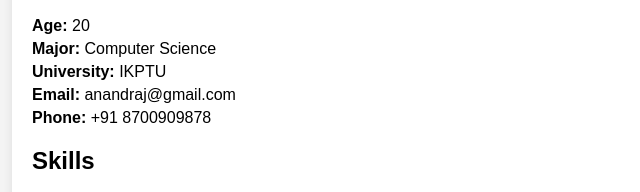
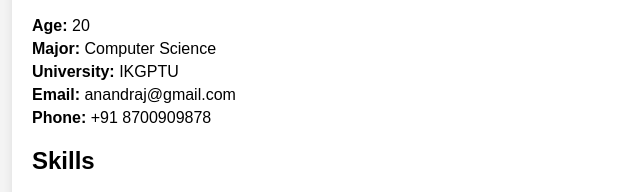
Before and after one commit to anandrajkcet09/F4.Cafe, a plain HTML site: page profile.html in a window 1280 px wide. Shown: the part 171-363 px from the top of the page, 96-736 px from the left. Drawn offline with Linux system fonts and the light colour scheme.

Commit message:
Update profile.html

```diff
--- a/profile.html
+++ b/profile.html
@@ -103,7 +103,7 @@
         <h2>About Me</h2>
         <p><strong>Age:</strong> 20</p>
         <p><strong>Major:</strong> Computer Science</p>
-        <p><strong>University:</strong> IKPTU</p>
+        <p><strong>University:</strong> IKGPTU</p>
         <p><strong>Email:</strong> anandraj@gmail.com</p>
         <p><strong>Phone:</strong> +91 8700909878</p>
     </div>
```
